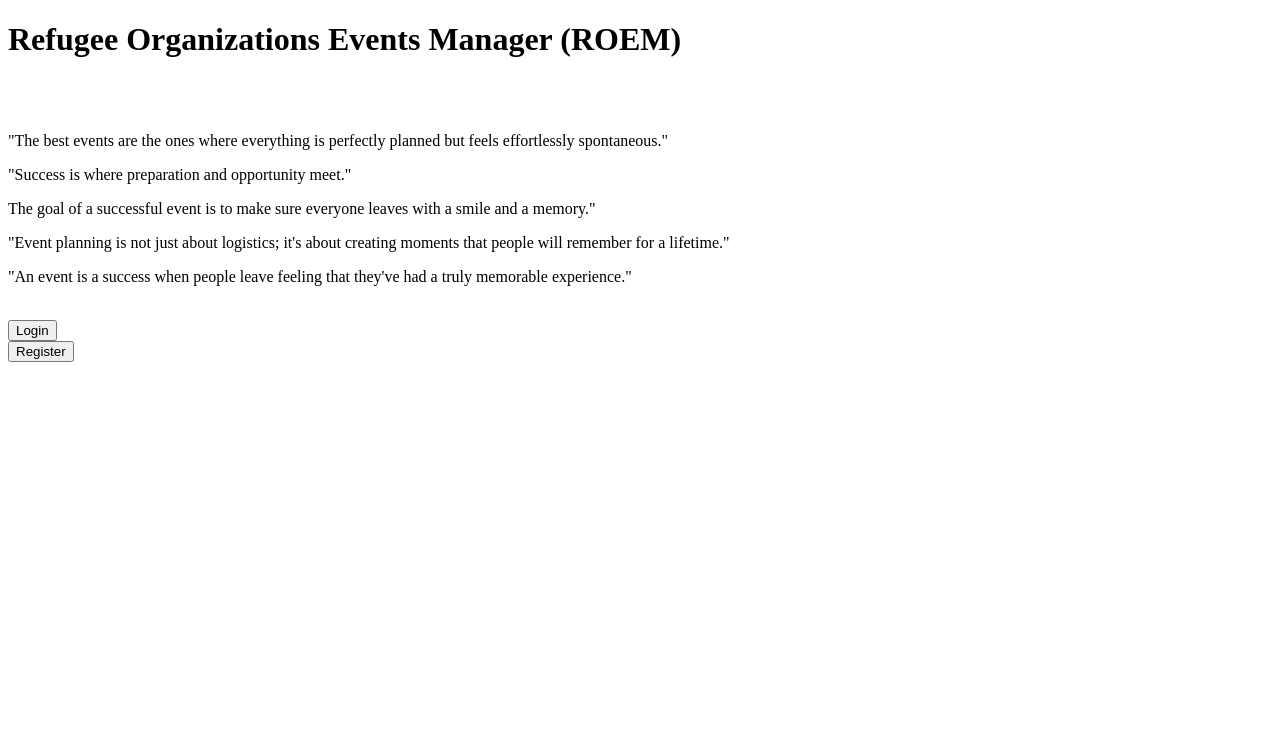
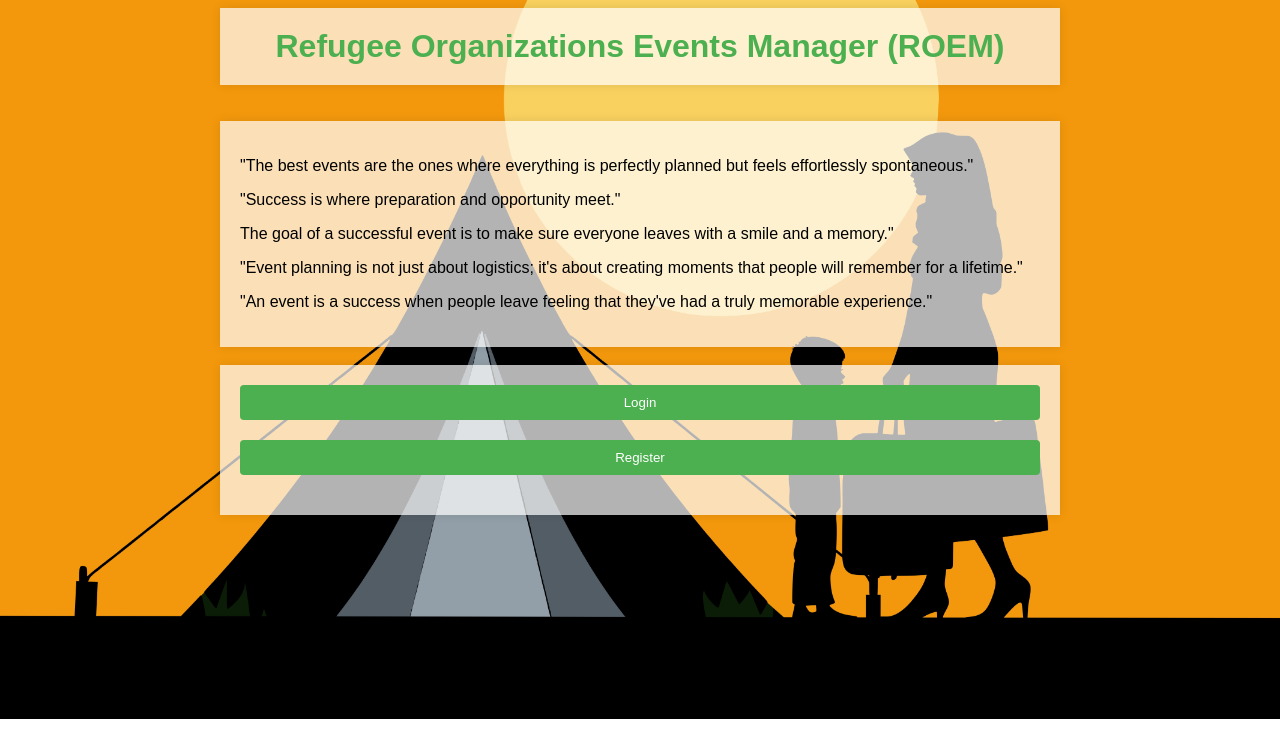
Before and after one commit to Kemal-RC-GH/Final_Project-ROEM, a Flask app: page / in a window 1280 px wide. Shown: the top 755 px of the page. Run offline with Flask 3, Linux system fonts and the light colour scheme.

Commit message:
some styling added for all html pages

```diff
--- a/static/style.css
+++ b/static/style.css
@@ -0,0 +1,107 @@
+body {
+    color: #000000;
+    font-family: Arial, sans-serif;
+    background-image: url(/static/background-image.jpg);
+    background-repeat: no-repeat;
+    background-position: center;
+    background-size: cover;
+
+
+  }
+
+  .sayings {
+    bottom: 0;
+    position: relative;
+    max-width: 800px;
+    margin: auto;
+    padding: 20px;
+    background-color: rgb(255, 255, 255,0.7);
+    box-shadow:  0 0 10px rgba(0, 0, 0, 0.1);
+
+  }
+
+  .container {
+    bottom: 0;
+    position: relative;
+    max-width: 800px;
+    margin: auto;
+    padding: 20px;
+    background-color: rgb(255, 255, 255,0.7);
+    box-shadow:  0 0 10px rgba(0, 0, 0, 0.1);
+  }
+
+  h1 {
+    position: relative;
+    text-align: center;
+    color: #4CAF50;
+    margin:auto;
+    padding: 20px;
+    max-width: 800px;
+    background-color: rgb(255, 255, 255,0.7);
+    box-shadow:  0 0 10px rgba(0, 0, 0, 0.1);
+  }
+
+  form {
+    display: flex;
+    flex-direction: column;
+    margin-bottom: 20px;
+  }
+
+  label {
+    font-weight: bold;
+    margin-bottom: 5px;
+  }
+
+  input[type="text"],
+  input[type="password"],
+  textarea {
+    padding: 10px;
+    border: 1px solid #ccc;
+    border-radius: 4px;
+    margin-bottom: 10px;
+  }
+
+  button {
+    background-color: #4CAF50;
+    color: #fff;
+    border: none;
+    padding: 10px 20px;
+    border-radius: 4px;
+    cursor: pointer;
+  }
+
+  button:hover {
+    background-color: #45a049;
+  }
+
+  table {
+    width: 100%;
+    border-collapse: collapse;
+    margin-bottom: 20px;
+  }
+
+  th, td {
+    padding: 10px;
+    text-align: left;
+    border-bottom: 1px solid #ddd;
+  }
+
+  th {
+    background-color: #f2f2f2;
+  }
+
+  a {
+    color: #4CAF50;
+    text-decoration: none;
+
+  }
+
+  a:hover {
+    color: #45a049;
+  }
+
+  .error-message {
+    color: red;
+    font-weight: bold;
+    margin-top: 10px;
+  }
--- a/templates/index.html
+++ b/templates/index.html
@@ -4,6 +4,7 @@
     <meta charset="UTF-8">
     <meta name="viewport" content="width=device-width, initial-scale=1.0">
     <title>ROEM</title>
+    <link rel="stylesheet" href="../static/style.css">
 </head>
 <body>
     <h1>Refugee Organizations Events Manager (ROEM)</h1><br><br>
--- a/templates/login.html
+++ b/templates/login.html
@@ -7,7 +7,7 @@
     <link rel="stylesheet" href="../static/style.css">
 </head>
 <body>
-    <h1>Refugee Orgs Event Management System</h1>
+    <h1>ROEM - Login Page</h1>
     <div class="container">
         <h2>Login</h2>
         <form method="POST" action="{{ url_for('login') }}">
--- a/templates/register.html
+++ b/templates/register.html
@@ -4,6 +4,7 @@
     <meta charset="UTF-8">
     <meta name="viewport" content="width=device-width, initial-scale=1.0">
     <title>Register</title>
+    <link rel="stylesheet" href="../static/style.css">
 </head>
 <body>
     <h1>ROEM - Registeration Page</h1>
```
